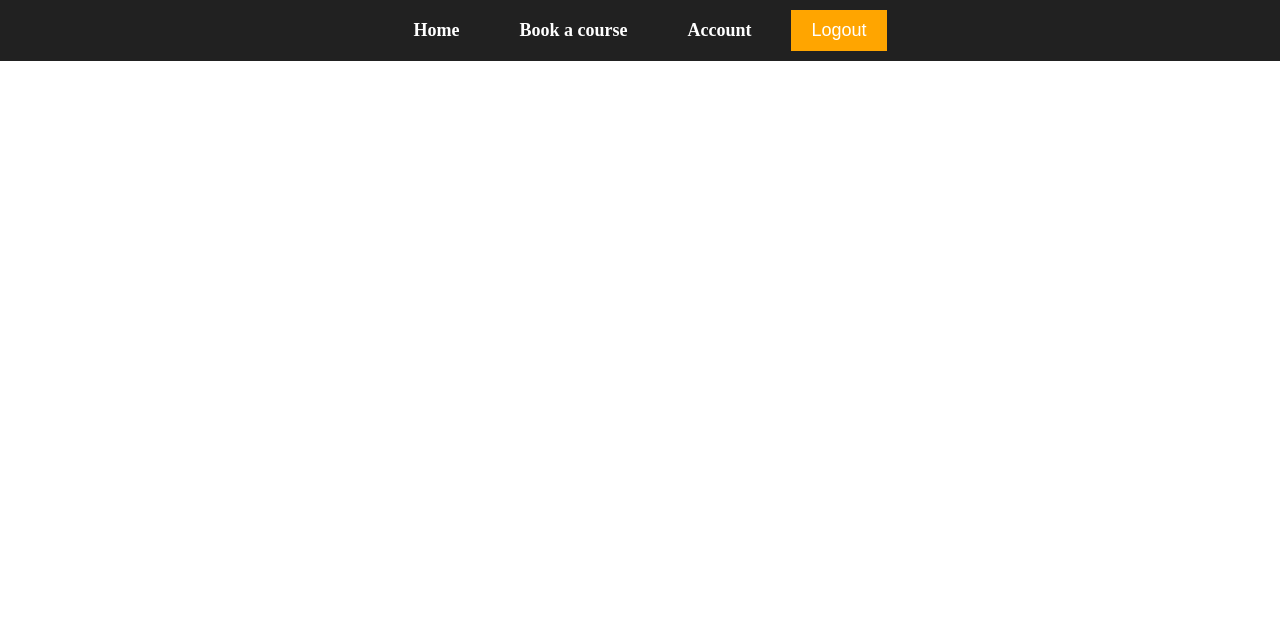
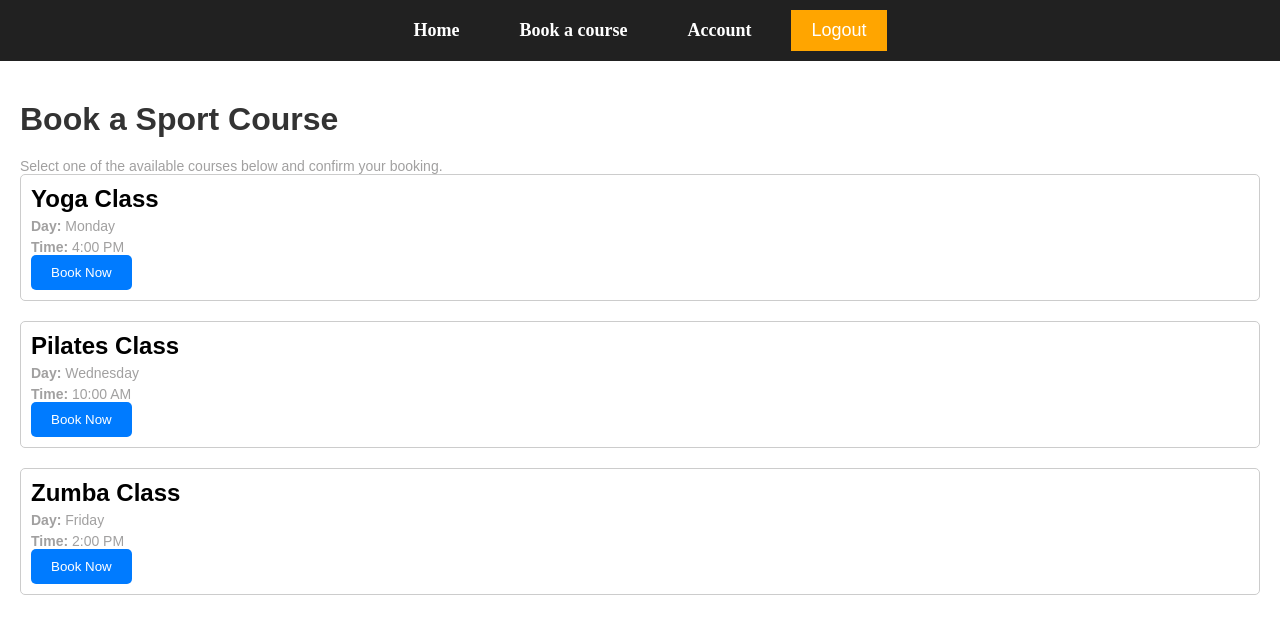
Before and after one commit to ThiBIAL/GymManagementProject, a Vue app in the folder GymManagement/: page /BookCourse in a window 1280 px wide. Shown: the top 634 px of the page. Built offline with nearby package versions, Linux system fonts and the light colour scheme; sample sign-in values are in the browser's storage.

Commit message:
add book course

```diff
--- a/GymManagement/src/components/BookCourse.vue
+++ b/GymManagement/src/components/BookCourse.vue
@@ -1,3 +1,82 @@
 <template>
+    <div class="book-course">
+      <h1>Book a Sport Course</h1>
+      <p>Select one of the available courses below and confirm your booking.</p>
 
-</template>
+      <div class="course-list">
+        <div class="course" v-for="course in courses" :key="course.id">
+          <h2>{{ course.name }}</h2>
+          <p><strong>Day:</strong> {{ course.day }}</p>
+          <p><strong>Time:</strong> {{ course.time }}</p>
+          <button @click="bookCourse(course)">Book Now</button>
+        </div>
+      </div>
+
+      <div v-if="selectedCourse" class="confirmation">
+        <h3>Confirmation</h3>
+        <p>You have selected: <strong>{{ selectedCourse.name }}</strong></p>
+        <p><strong>Day:</strong> {{ selectedCourse.day }}</p>
+        <p><strong>Time:</strong> {{ selectedCourse.time }}</p>
+        <button @click="confirmBooking">Confirm Booking</button>
+      </div>
+    </div>
+  </template>
+
+  <script>
+  export default {
+    data() {
+      return {
+        courses: [
+          { id: 1, name: "Yoga Class", day: "Monday", time: "4:00 PM" },
+          { id: 2, name: "Pilates Class", day: "Wednesday", time: "10:00 AM" },
+          { id: 3, name: "Zumba Class", day: "Friday", time: "2:00 PM" },
+        ],
+        selectedCourse: null,
+      };
+    },
+    methods: {
+      bookCourse(course) {
+        this.selectedCourse = course;
+      },
+      confirmBooking() {
+        alert(`You have successfully booked the ${this.selectedCourse.name}!`);
+        this.selectedCourse = null;
+      },
+    },
+  };
+  </script>
+
+  <style scoped>
+  .book-course {
+    font-family: Arial, sans-serif;
+    padding: 20px;
+  }
+  .course-list {
+    display: flex;
+    flex-direction: column;
+    gap: 20px;
+  }
+  .course {
+    border: 1px solid #ccc;
+    padding: 10px;
+    border-radius: 5px;
+  }
+  button {
+    background-color: #007bff;
+    color: white;
+    border: none;
+    padding: 10px 20px;
+    cursor: pointer;
+    border-radius: 5px;
+  }
+  button:hover {
+    background-color: #0056b3;
+  }
+  .confirmation {
+    margin-top: 20px;
+    padding: 15px;
+    border: 1px solid #007bff;
+    border-radius: 5px;
+    background-color: #f0f8ff;
+  }
+  </style>
```
Also changed, not shown: 1 other file (tests, documents, lock files or other folders).
